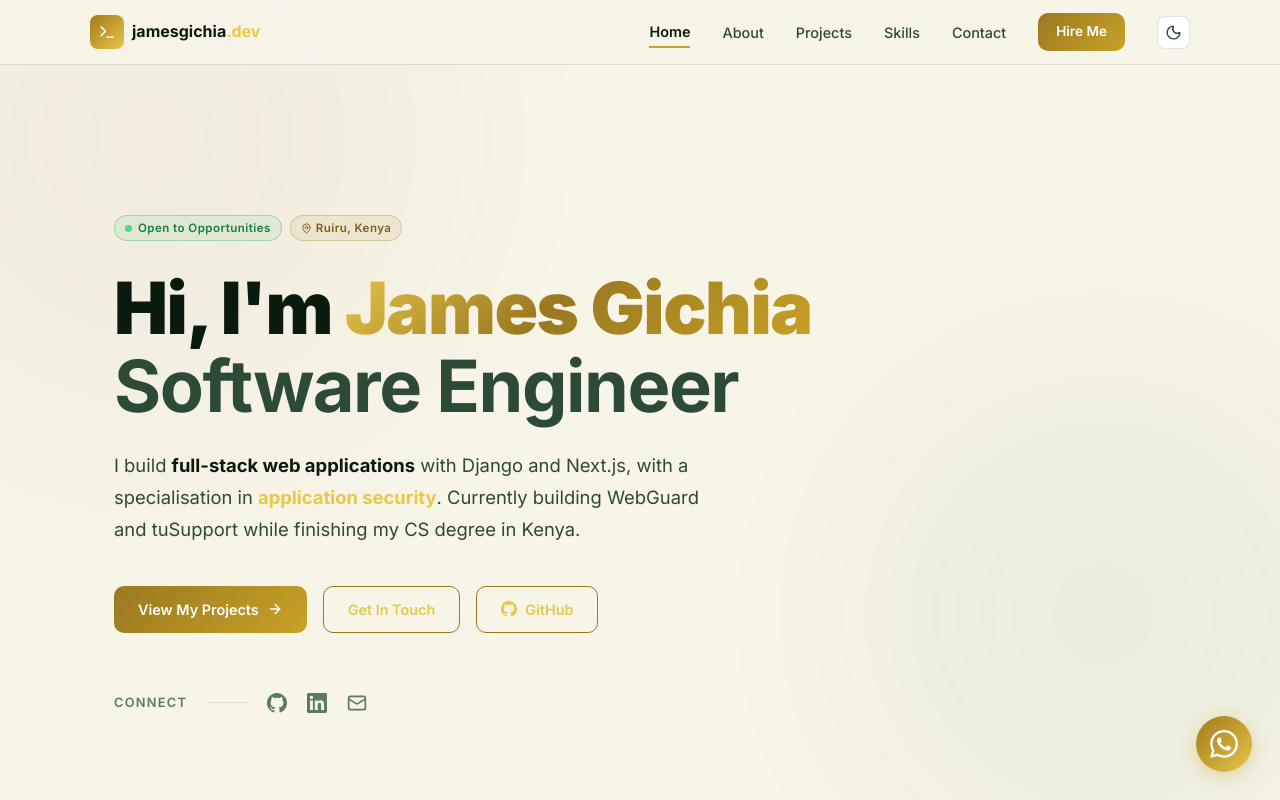
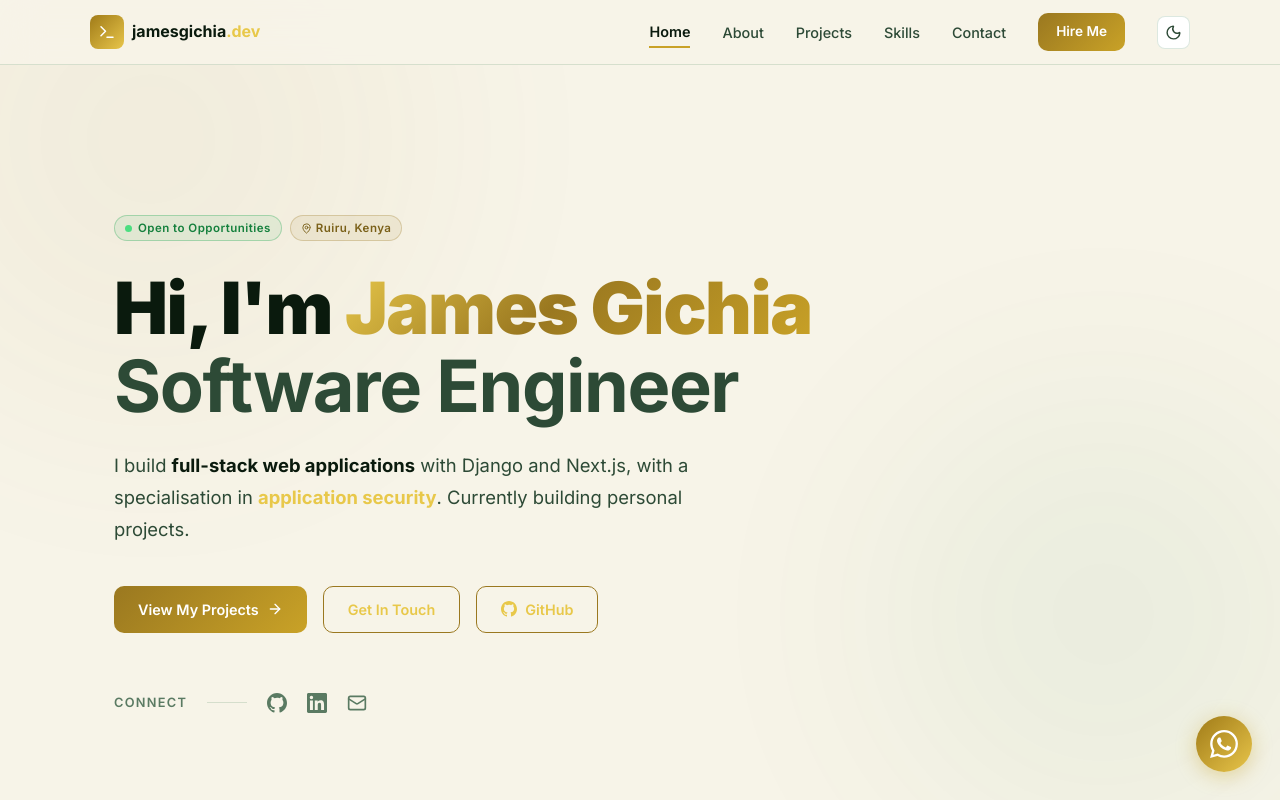
Before and after one commit to jamesgichia/portfolio-website, a Next.js app: page / in a window 1280 px wide. Shown: the top 800 px of the page. Built offline with nearby package versions, Linux system fonts and the light colour scheme.

Commit message:
refactor: update personal bio to generalize project description

```diff
--- a/src/app/page.tsx
+++ b/src/app/page.tsx
@@ -77,7 +77,7 @@ export default function HomePage() {
             I build <strong style={{ color: "var(--text-primary)" }}>full-stack web applications</strong> with
             Django and Next.js, with a specialisation in{" "}
             <strong style={{ color: "var(--purple-400)" }}>application security</strong>. Currently
-            building WebGuard and tuSupport while finishing my CS degree in Kenya.
+            building personal projects.
           </p>
 
           {/* CTA buttons */}
```
